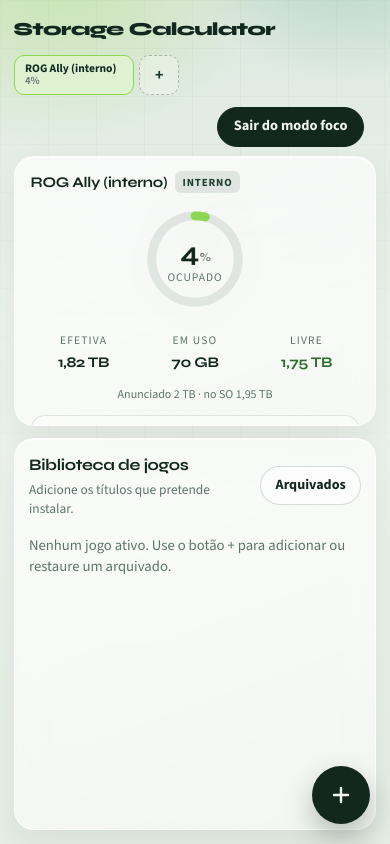
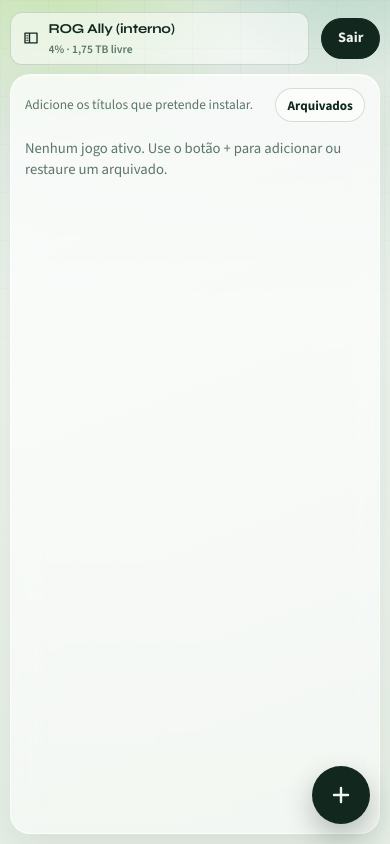
Before and after one commit to bfutema/storage-calculator, a React (Vite) app: page / in a window 390 px wide. Both pictures are taken after a click on the button "Entrar no modo foco". Built offline with nearby package versions, Linux system fonts and the light colour scheme.

Commit message:
feat: modo foco mobile com sidebar de SSDs
No mobile o painel de SSDs e o detalhamento saem do fluxo e passam a
abrir num drawer lateral, liberando a tela toda para a biblioteca.
O desktop segue com a coluna fixa.

```diff
--- a/src/App.css
+++ b/src/App.css
@@ -175,22 +175,84 @@
   padding: 0.85rem 0.9rem;
 }
 
+/* No mobile os SSDs e o detalhamento saem do fluxo (drawer), sobrando a tela toda para a lista. */
+.focus-bar__drawer-btn {
+  appearance: none;
+  display: inline-flex;
+  align-items: center;
+  gap: 0.55rem;
+  min-width: 0;
+  border: 1.5px solid var(--line);
+  background: rgba(255, 255, 255, 0.55);
+  color: var(--ink);
+  border-radius: 12px;
+  padding: 0.4rem 0.7rem;
+  font: inherit;
+  cursor: pointer;
+  transition: border-color 0.2s ease, background 0.2s ease;
+}
+
+.focus-bar__drawer-btn:hover {
+  border-color: rgba(22, 53, 42, 0.28);
+  background: rgba(255, 255, 255, 0.85);
+}
+
+.focus-bar__drawer-btn.is-over {
+  border-color: var(--danger);
+}
+
+.focus-bar__drawer-btn svg {
+  flex-shrink: 0;
+}
+
+.focus-bar__drawer-copy {
+  display: grid;
+  gap: 0.1rem;
+  min-width: 0;
+  text-align: left;
+}
+
+.focus-bar__drawer-copy strong {
+  font-family: var(--font-display);
+  font-size: 0.85rem;
+  font-weight: 700;
+  letter-spacing: -0.02em;
+  white-space: nowrap;
+  overflow: hidden;
+  text-overflow: ellipsis;
+}
+
+.focus-bar__drawer-copy em {
+  font-style: normal;
+  font-size: 0.72rem;
+  font-weight: 600;
+  color: var(--muted);
+  font-variant-numeric: tabular-nums;
+  white-space: nowrap;
+  overflow: hidden;
+  text-overflow: ellipsis;
+}
+
+.focus-bar__drawer-btn.is-over .focus-bar__drawer-copy em {
+  color: var(--danger);
+}
+
+.app--drawer .fab {
+  opacity: 0;
+  pointer-events: none;
+}
+
 @media (max-width: 899px) {
+  .app--focus {
+    padding: 0.6rem;
+  }
+
   .focus-layout {
     grid-template-columns: 1fr;
-    grid-template-rows: auto minmax(0, 1fr);
-  }
-
-  .panel--focus-stats {
-    max-height: 32vh;
   }
 
   .focus-bar {
-    grid-template-columns: 1fr auto;
-  }
-
-  .focus-bar__drives {
-    grid-column: 1 / -1;
+    grid-template-columns: minmax(0, 1fr) auto;
   }
 }
 
--- a/src/App.tsx
+++ b/src/App.tsx
@@ -1,4 +1,5 @@
 import { useEffect, useState } from 'react'
+import { SidebarIcon } from './components/ActionIcons'
 import { AddGameModal } from './components/AddGameModal'
 import { CapacitySetup } from './components/CapacitySetup'
 import { CollapsibleSection } from './components/CollapsibleSection'
@@ -8,6 +9,8 @@
 import { GameLibrary } from './components/GameLibrary'
 import { SpaceCategories } from './components/SpaceCategories'
 import { useLibrary } from './hooks/useLibrary'
+import { useMediaQuery } from './hooks/useMediaQuery'
+import { FocusDrawer } from './layouts/FocusDrawer'
 import { getDriveById, getInternalDrive } from './types'
 import {
   calculateAllBreakdowns,
@@ -60,6 +63,8 @@
 
   const [focusMode, setFocusMode] = useState(loadFocusMode)
   const [addOpen, setAddOpen] = useState(false)
+  const [drawerOpen, setDrawerOpen] = useState(false)
+  const isCompactViewport = useMediaQuery('(max-width: 899px)')
   const internal = getInternalDrive(state.drives)
   const [selectedDriveId, setSelectedDriveId] = useState(
     () => internal?.id ?? state.drives[0]?.id ?? '',
@@ -83,6 +88,8 @@
       /* ignore */
     }
   }, [focusMode])
+
+  const drawerVisible = focusMode && isCompactViewport && drawerOpen
 
   const library = (
     <GameLibrary
@@ -134,16 +141,7 @@
     </div>
   )
 
-  return (
-    <div className={focusMode ? 'app app--focus' : 'app'}>
-      <div className="app__glow" aria-hidden="true" />
-      <div className="app__grid" aria-hidden="true" />
-
-      {focusMode ? (
-        <>
-          <header className="focus-bar">
-            <p className="focus-bar__brand">Storage Calculator</p>
-            <div className="focus-bar__drives">
+  const focusDrives = (
     <DriveManager
       compact
       drives={state.drives}
@@ -155,22 +153,10 @@
       onSetInternal={setInternalDrive}
       onRemove={removeDrive}
     />
-            </div>
-            <button
-              type="button"
-              className="mode-toggle is-active"
-              onClick={() => {
-                setAddOpen(false)
-                setFocusMode(false)
-              }}
-              aria-pressed="true"
-            >
-              Sair do modo foco
-            </button>
-          </header>
+  )
 
-          <main className="focus-layout">
-            <aside className="panel panel--focus-stats">
+  const focusStats = (
+    <>
       <DiskGauge breakdown={breakdown} compact />
       {selectedDrive ? (
         <CollapsibleSection
@@ -232,8 +218,7 @@
             ).length > 0
               ? `${
                   state.categories.filter(
-                            (category) =>
-                              category.driveId === selectedDrive.id,
+                    (category) => category.driveId === selectedDrive.id,
                   ).length
                 } categorias · ${formatSize(breakdown.reservedGb)}`
               : 'Nenhuma categoria'
@@ -251,10 +236,81 @@
         </CollapsibleSection>
       ) : null}
       {hint}
-            </aside>
+    </>
+  )
+
+  return (
+    <div
+      className={[
+        'app',
+        focusMode ? 'app--focus' : '',
+        drawerVisible ? 'app--drawer' : '',
+      ]
+        .filter(Boolean)
+        .join(' ')}
+    >
+      <div className="app__glow" aria-hidden="true" />
+      <div className="app__grid" aria-hidden="true" />
+
+      {focusMode ? (
+        <>
+          <header className="focus-bar">
+            {isCompactViewport ? (
+              <button
+                type="button"
+                className={`focus-bar__drawer-btn ${breakdown.isOverCapacity ? 'is-over' : ''}`}
+                onClick={() => setDrawerOpen(true)}
+                aria-haspopup="dialog"
+                aria-expanded={drawerVisible}
+              >
+                <SidebarIcon />
+                <span className="focus-bar__drawer-copy">
+                  <strong>{breakdown.driveName}</strong>
+                  <em>
+                    {Math.round(Math.min(breakdown.usedPercent, 999))}% ·{' '}
+                    {formatSize(Math.abs(breakdown.freeGb))}{' '}
+                    {breakdown.isOverCapacity ? 'faltando' : 'livre'}
+                  </em>
+                </span>
+              </button>
+            ) : (
+              <>
+                <p className="focus-bar__brand">Storage Calculator</p>
+                <div className="focus-bar__drives">{focusDrives}</div>
+              </>
+            )}
+            <button
+              type="button"
+              className="mode-toggle is-active"
+              onClick={() => {
+                setAddOpen(false)
+                setDrawerOpen(false)
+                setFocusMode(false)
+              }}
+              aria-pressed="true"
+            >
+              {isCompactViewport ? 'Sair' : 'Sair do modo foco'}
+            </button>
+          </header>
+
+          <main className="focus-layout">
+            {isCompactViewport ? null : (
+              <aside className="panel panel--focus-stats">{focusStats}</aside>
+            )}
 
             <section className="panel panel--focus-library">{library}</section>
           </main>
+
+          {isCompactViewport ? (
+            <FocusDrawer
+              open={drawerVisible}
+              title="SSDs e detalhes"
+              onClose={() => setDrawerOpen(false)}
+            >
+              {focusDrives}
+              {focusStats}
+            </FocusDrawer>
+          ) : null}
 
           <button
             type="button"
--- a/src/components/ActionIcons.tsx
+++ b/src/components/ActionIcons.tsx
@@ -67,6 +67,38 @@
   )
 }
 
+export function SidebarIcon({ size = 18, className }: IconProps) {
+  return (
+    <svg
+      className={className}
+      width={size}
+      height={size}
+      viewBox="0 0 24 24"
+      fill="none"
+      aria-hidden="true"
+    >
+      <path
+        d="M4 5.5h16v13H4v-13z"
+        stroke="currentColor"
+        strokeWidth="1.8"
+        strokeLinejoin="round"
+      />
+      <path
+        d="M10 5.5v13"
+        stroke="currentColor"
+        strokeWidth="1.8"
+        strokeLinejoin="round"
+      />
+      <path
+        d="M6.4 9h1.4M6.4 12h1.4M6.4 15h1.4"
+        stroke="currentColor"
+        strokeWidth="1.6"
+        strokeLinecap="round"
+      />
+    </svg>
+  )
+}
+
 export function ArchiveIcon({ size = 16, className }: IconProps) {
   return (
     <svg
--- a/src/components/GameLibrary.css
+++ b/src/components/GameLibrary.css
@@ -393,6 +393,23 @@
   min-height: 0;
 }
 
+/* No modo foco mobile a tela inteira já é a biblioteca: o título vira só rótulo acessível. */
+@media (max-width: 560px) {
+  .library--fill .library__intro h2 {
+    position: absolute;
+    width: 1px;
+    height: 1px;
+    overflow: hidden;
+    clip: rect(0, 0, 0, 0);
+    white-space: nowrap;
+  }
+
+  .library--fill .library__tools-btn {
+    padding: 0.4rem 0.7rem;
+    font-size: 0.82rem;
+  }
+}
+
 .library-drawer {
   position: fixed;
   inset: 0;
--- a/src/components/WishDriveModal.tsx
+++ b/src/components/WishDriveModal.tsx
@@ -14,8 +14,16 @@
   onConfirm: (driveId: string) => void
 }
 
-export function WishDriveModal({
-  open,
+export function WishDriveModal({ open, drives, ...rest }: WishDriveModalProps) {
+  if (!open || drives.length === 0) return null
+
+  return <WishDriveDialog drives={drives} {...rest} />
+}
+
+type WishDriveDialogProps = Omit<WishDriveModalProps, 'open'>
+
+/** Montado só enquanto aberto: o SSD de destino volta ao padrão a cada abertura. */
+function WishDriveDialog({
   drives,
   defaultDriveId,
   title = 'Lista de desejos',
@@ -23,7 +31,7 @@
   confirmLabel = 'Marcar desejo',
   onClose,
   onConfirm,
-}: WishDriveModalProps) {
+}: WishDriveDialogProps) {
   const fallbackId = drives[0]?.id ?? ''
   const initialId = drives.some((drive) => drive.id === defaultDriveId)
     ? defaultDriveId
@@ -31,17 +39,6 @@
   const [driveId, setDriveId] = useState(initialId)
 
   useEffect(() => {
-    if (!open) return
-    setDriveId(
-      drives.some((drive) => drive.id === defaultDriveId)
-        ? defaultDriveId
-        : (drives[0]?.id ?? ''),
-    )
-  }, [open, defaultDriveId, drives])
-
-  useEffect(() => {
-    if (!open) return
-
     const previousOverflow = document.body.style.overflow
     document.body.style.overflow = 'hidden'
 
@@ -54,9 +51,7 @@
       document.body.style.overflow = previousOverflow
       document.removeEventListener('keydown', handleKey)
     }
-  }, [open, onClose])
-
-  if (!open || drives.length === 0) return null
+  }, [onClose])
 
   function handleBackdrop(event: MouseEvent<HTMLDivElement>) {
     if (event.target === event.currentTarget) onClose()
--- /dev/null
+++ b/src/hooks/useMediaQuery.ts
@@ -0,0 +1,19 @@
+import { useCallback, useSyncExternalStore } from 'react'
+
+export function useMediaQuery(query: string): boolean {
+  const subscribe = useCallback(
+    (onChange: () => void) => {
+      const list = window.matchMedia(query)
+      list.addEventListener('change', onChange)
+      return () => list.removeEventListener('change', onChange)
+    },
+    [query],
+  )
+
+  const getSnapshot = useCallback(
+    () => window.matchMedia(query).matches,
+    [query],
+  )
+
+  return useSyncExternalStore(subscribe, getSnapshot)
+}
--- /dev/null
+++ b/src/layouts/FocusDrawer.css
@@ -0,0 +1,71 @@
+.focus-drawer {
+  position: fixed;
+  inset: 0;
+  z-index: 45;
+  display: flex;
+  justify-content: flex-start;
+  background: rgba(18, 40, 32, 0.35);
+  backdrop-filter: blur(6px);
+}
+
+.focus-drawer__panel {
+  width: min(21rem, 90vw);
+  height: 100%;
+  display: flex;
+  flex-direction: column;
+  background: linear-gradient(
+    165deg,
+    rgba(255, 255, 255, 0.96),
+    rgba(238, 244, 238, 0.94)
+  );
+  border-right: 1px solid rgba(255, 255, 255, 0.7);
+  box-shadow: 18px 0 48px rgba(18, 40, 32, 0.18);
+  animation: focus-drawer-in 0.22s ease both;
+}
+
+.focus-drawer__head {
+  display: flex;
+  align-items: center;
+  justify-content: space-between;
+  gap: 0.75rem;
+  padding: 0.9rem 1rem;
+  border-bottom: 1px solid rgba(22, 53, 42, 0.1);
+  flex-shrink: 0;
+}
+
+.focus-drawer__head h2 {
+  margin: 0;
+  font-family: var(--font-display);
+  font-size: 1.05rem;
+  font-weight: 700;
+  letter-spacing: -0.02em;
+}
+
+.focus-drawer__body {
+  flex: 1;
+  min-height: 0;
+  overflow: auto;
+  padding: 0.9rem 1rem 1.4rem;
+  display: grid;
+  gap: 0.85rem;
+  align-content: start;
+}
+
+/* Dentro do drawer o formulário de novo SSD não cabe flutuando sobre a lista. */
+.focus-drawer__body .drive-switcher__form {
+  position: static;
+  width: auto;
+  max-width: none;
+  box-shadow: none;
+}
+
+@keyframes focus-drawer-in {
+  from {
+    opacity: 0.6;
+    transform: translateX(-1.25rem);
+  }
+  to {
+    opacity: 1;
+    transform: translateX(0);
+  }
+}
--- /dev/null
+++ b/src/layouts/FocusDrawer.tsx
@@ -0,0 +1,52 @@
+import { useEffect, type MouseEvent, type ReactNode } from 'react'
+import './FocusDrawer.css'
+
+interface FocusDrawerProps {
+  open: boolean
+  title: string
+  onClose: () => void
+  children: ReactNode
+}
+
+export function FocusDrawer({
+  open,
+  title,
+  onClose,
+  children,
+}: FocusDrawerProps) {
+  useEffect(() => {
+    if (!open) return
+
+    function handleKey(event: KeyboardEvent) {
+      if (event.key === 'Escape') onClose()
+    }
+
+    document.addEventListener('keydown', handleKey)
+    return () => document.removeEventListener('keydown', handleKey)
+  }, [open, onClose])
+
+  if (!open) return null
+
+  function handleBackdrop(event: MouseEvent<HTMLDivElement>) {
+    if (event.target === event.currentTarget) onClose()
+  }
+
+  return (
+    <div className="focus-drawer" onMouseDown={handleBackdrop}>
+      <aside
+        className="focus-drawer__panel"
+        role="dialog"
+        aria-modal="true"
+        aria-labelledby="focus-drawer-title"
+      >
+        <div className="focus-drawer__head">
+          <h2 id="focus-drawer-title">{title}</h2>
+          <button type="button" className="btn btn--ghost" onClick={onClose}>
+            Fechar
+          </button>
+        </div>
+        <div className="focus-drawer__body">{children}</div>
+      </aside>
+    </div>
+  )
+}
```
Also changed, not shown: 1 other file (tests, documents, lock files or other folders). Lines whose indentation alone changed are shown as unchanged.
